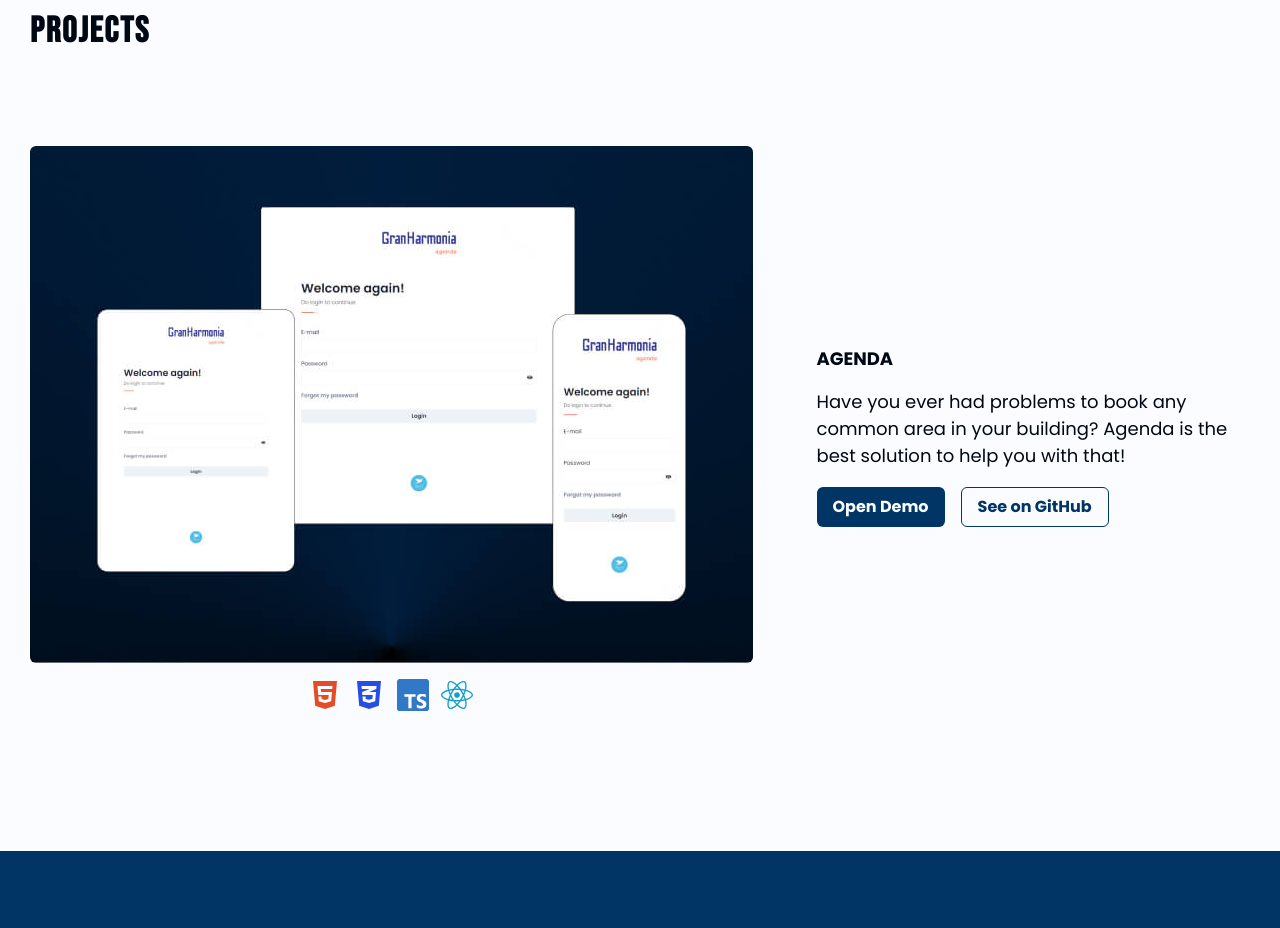
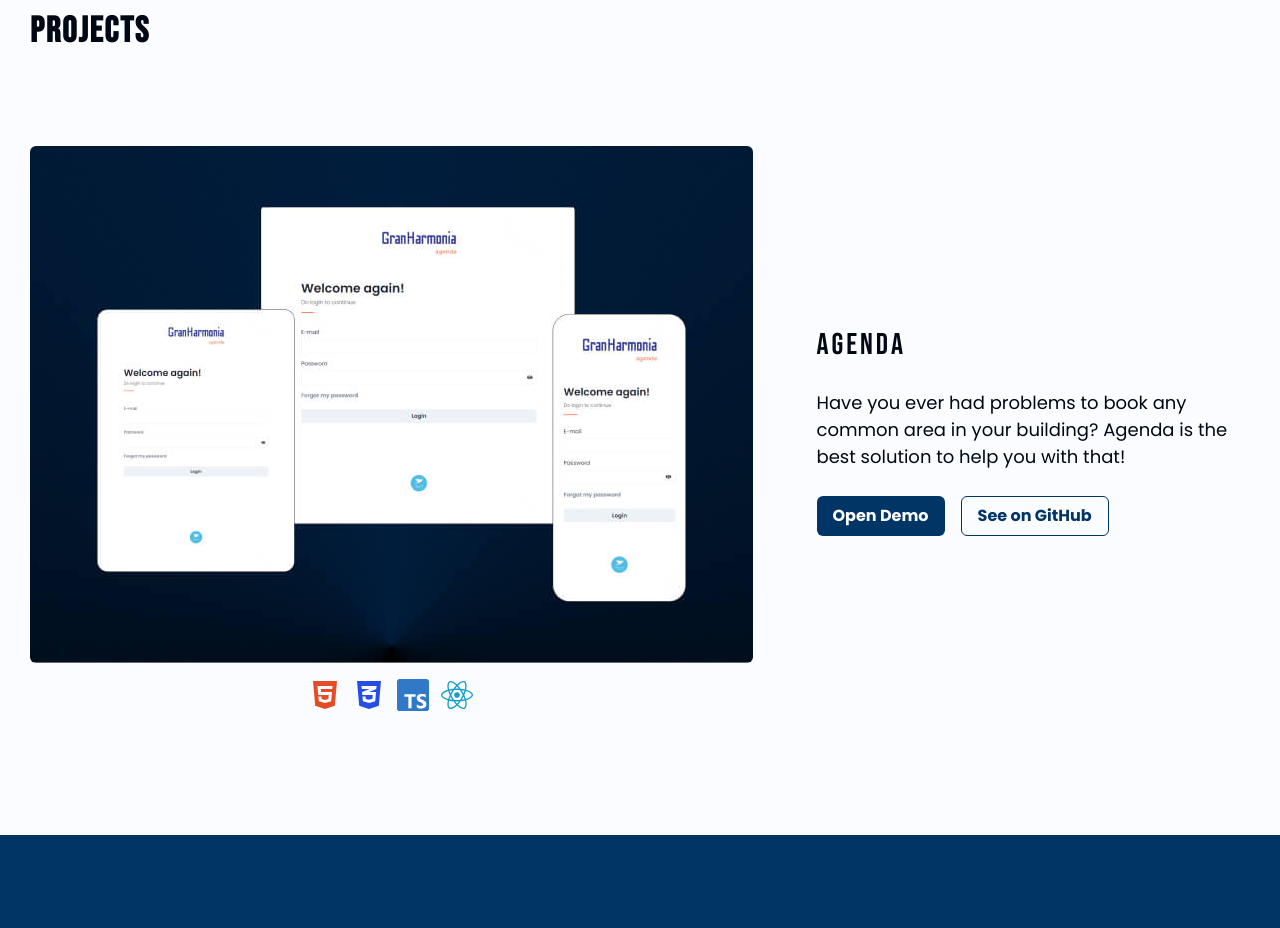
Before and after one commit to fthomasvp/fthomasvp.github.io, an Astro site: page / in a window 1280 px wide. Shown: the part 1382-2310 px from the top of the page. Built offline with nearby package versions, Linux system fonts and the light colour scheme; Astro itself is replaced by a stand-in of ours.

Commit message:
refactor: add h3 for project title

```diff
--- a/src/components/Projects.astro
+++ b/src/components/Projects.astro
@@ -70,9 +70,7 @@ const projects: Project[] = [
               </div>
 
               <div class="detail">
-                <p class="title">
-                  <strong>{item.title}</strong>
-                </p>
+                <h3>{item.title}</h3>
                 <p class="description">{item.description}</p>
                 <div class="actions">
                   <Button
@@ -165,10 +163,12 @@ const projects: Project[] = [
             display: flex;
             justify-content: center;
 
-            padding-block-end: $space-4;
+            margin-block-end: $space-4;
 
             @media (min-width: $breakpoints-md) {
               justify-content: center;
+
+              margin-block-end: 0;
             }
 
             .icon {
@@ -180,17 +180,17 @@ const projects: Project[] = [
         .detail {
           display: flex;
           flex-direction: column;
-          gap: $space-4;
+          gap: $space-6;
+
+          h3 {
+            margin-block: 0;
+          }
 
           @media (min-width: $breakpoints-md) {
             flex: 0.6;
             justify-content: center;
           }
 
-          .title {
-            font-weight: $fontweights-bold;
-            font-size: $fontsizes-lg;
-          }
           .actions {
             display: flex;
             flex-direction: row;
```
